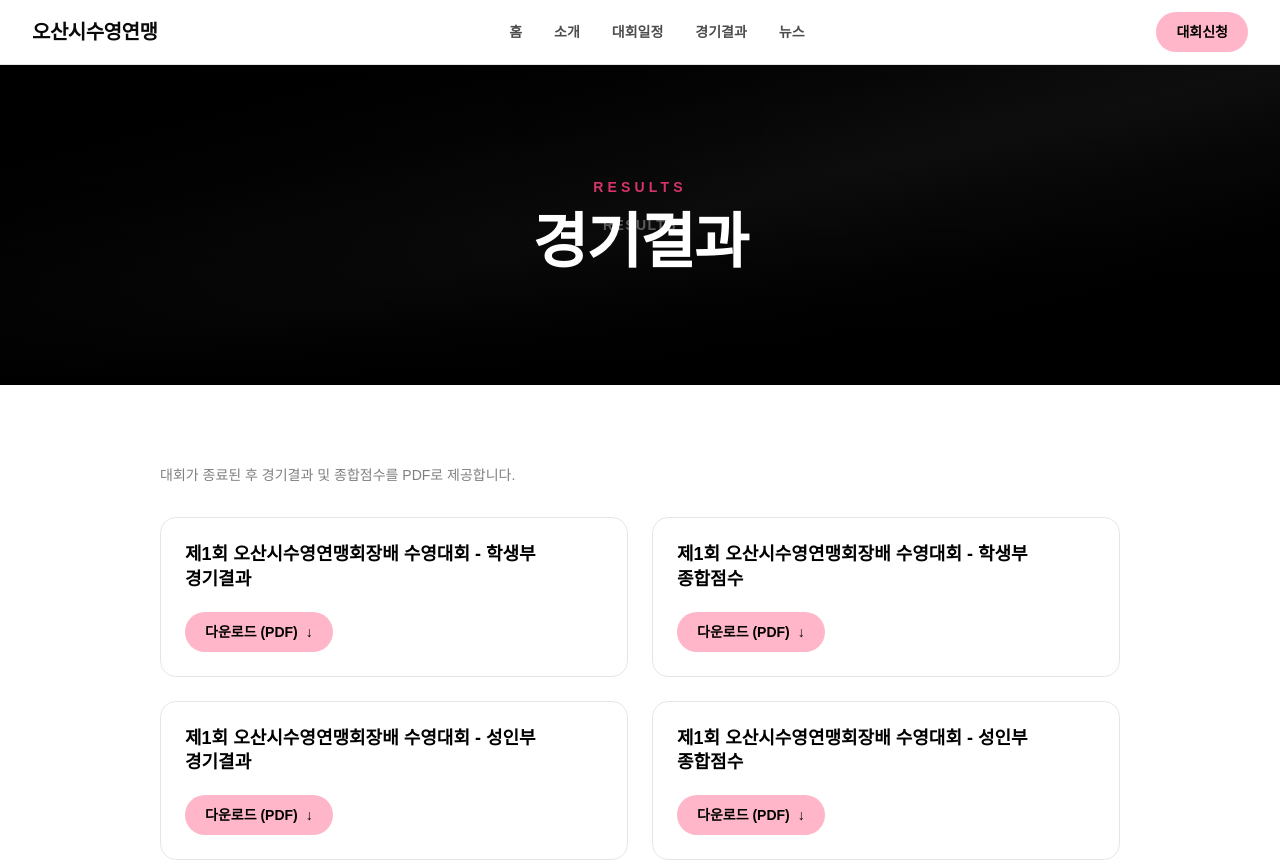
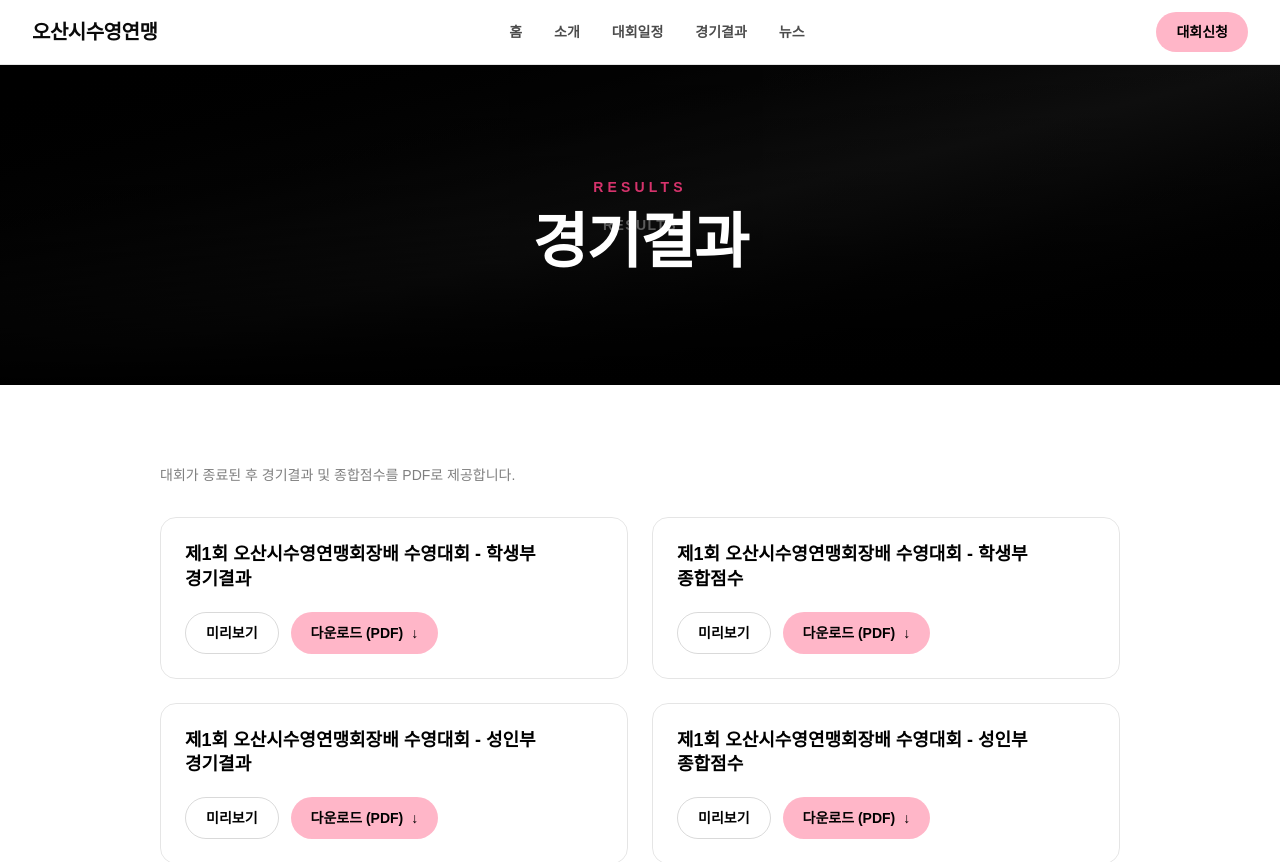
Before and after one commit to capsule8827/osswimfe, a Next.js app: page /results in a window 1280 px wide. Shown: the top 862 px of the page. Built offline with nearby package versions, Linux system fonts and the light colour scheme; a web font is replaced by a local one.

Commit message:
경기결과 카드에 미리보기/다운로드 버튼 분리

```diff
--- a/app/results/page.js
+++ b/app/results/page.js
@@ -52,14 +52,24 @@ export default function ResultsPage() {
               <h3 className="break-keep text-lg font-extrabold leading-snug text-black">
                 {item.title}
               </h3>
+              <div className="flex flex-wrap gap-3">
+                <a
+                  href={item.href}
+                  target="_blank"
+                  rel="noopener noreferrer"
+                  className="inline-flex items-center gap-2 rounded-full border border-black/15 px-5 py-2.5 text-sm font-bold text-black transition-colors hover:border-brand hover:text-brand-strong"
+                >
+                  미리보기
+                </a>
                 <a
                   href={item.href}
                   download
-                className="inline-flex w-fit items-center gap-2 rounded-full bg-brand px-5 py-2.5 text-sm font-bold text-black transition-colors hover:bg-brand-dark"
+                  className="inline-flex items-center gap-2 rounded-full bg-brand px-5 py-2.5 text-sm font-bold text-black transition-colors hover:bg-brand-dark"
                 >
                   다운로드 (PDF)
                   <span aria-hidden="true">↓</span>
                 </a>
+              </div>
             </div>
           ))}
         </div>
```
Lines whose indentation alone changed are shown as unchanged.
